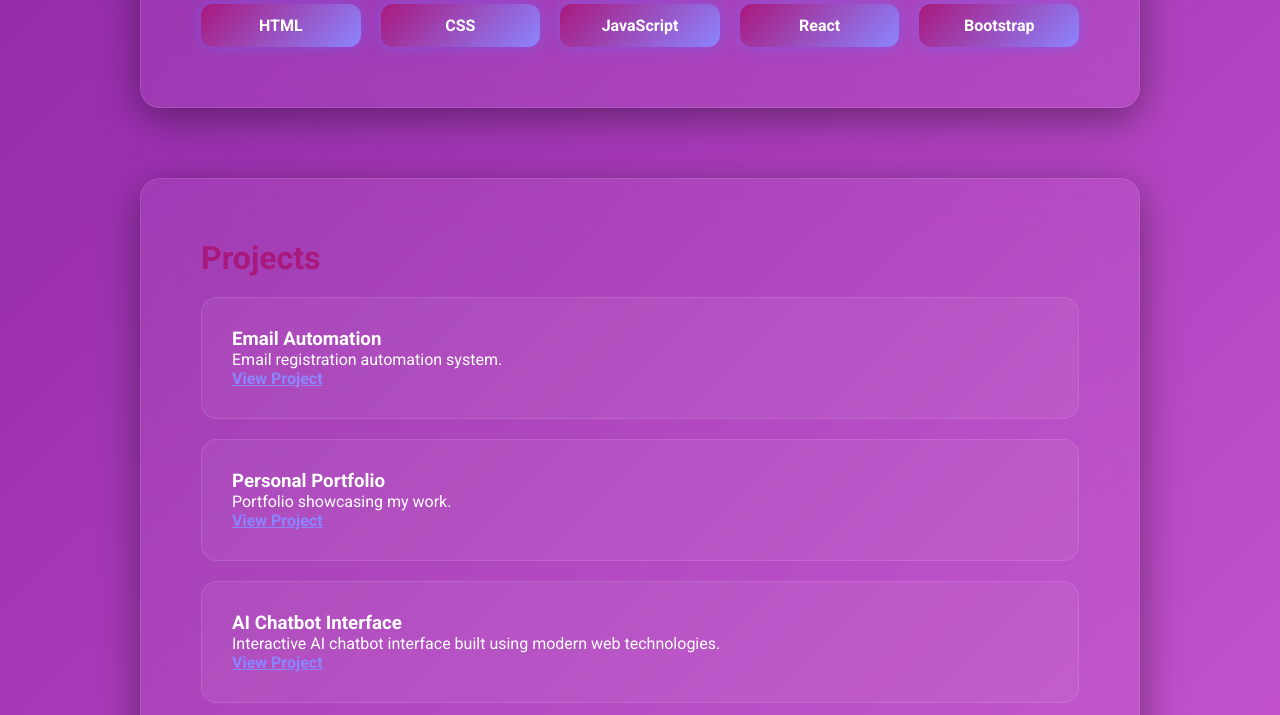
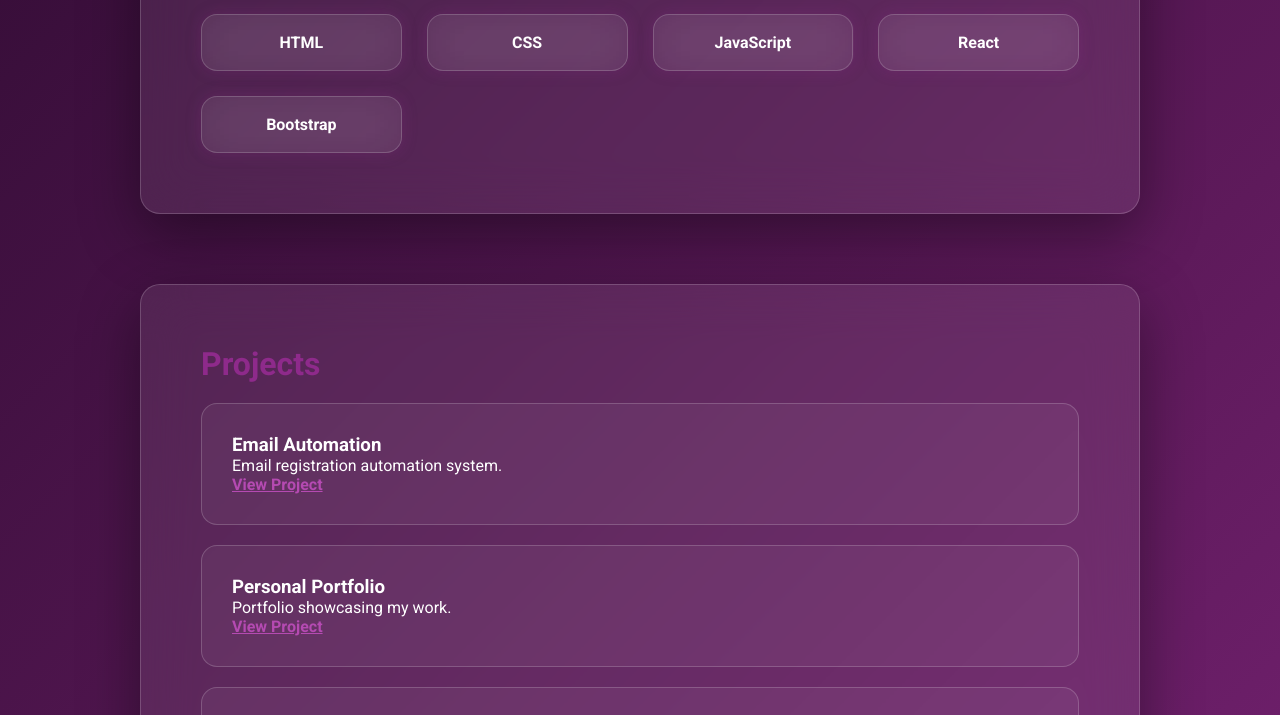
Before and after one commit to tanu-pardhi/portfolio, a plain HTML site: page index.html in a window 1280 px wide. Shown: the part 532-1247 px from the top of the page. Drawn offline with Linux system fonts and the light colour scheme.

Commit message:
Update style.css

```diff
--- a/style.css
+++ b/style.css
@@ -9,31 +9,33 @@ box-sizing:border-box;
 }
 
 /* ============================= */
-/* ROOT COLORS */
+/* ROOT COLORS — ASTERISC PURPLE THEME */
 /* ============================= */
 
 :root{
---primary:#a9187d;
---primary-light:#8b85ff;
---bg-dark:#933593;
---card-bg:rgba(255,255,255,0.05);
---glass-border:rgba(255,255,255,0.1);
+--primary:#8E2A8B;
+--primary-light:#B54AB2;
+--bg-dark:#2B0A2E;
+--card-bg:rgba(255,255,255,0.08);
+--glass-border:rgba(255,255,255,0.18);
+--text-soft:#F3E8FF;
+--shadow:rgba(0,0,0,0.4);
 }
 
 /* ============================= */
-/* BODY — PROFESSIONAL LAYOUT */
+/* BODY */
 /* ============================= */
 
 body{
 font-family:'Roboto',sans-serif;
-background:linear-gradient(135deg,#8921a2,#df69e1);
+background:linear-gradient(135deg,#2B0A2E,#5E1A5B,#8E2A8B);
 color:white;
 scroll-behavior:smooth;
 min-height:100vh;
 }
 
 /* ============================= */
-/* NAVBAR — PROFESSIONAL */
+/* NAVBAR */
 /* ============================= */
 
 nav{
@@ -42,8 +44,8 @@ justify-content:space-between;
 align-items:center;
 padding:20px 60px;
 width:100%;
-background:rgba(0,0,0,0.4);
-backdrop-filter:blur(15px);
+background:rgba(0,0,0,0.25);
+backdrop-filter:blur(18px);
 border-bottom:1px solid var(--glass-border);
 position:sticky;
 top:0;
@@ -67,8 +69,6 @@ border:2px solid var(--primary);
 color:var(--primary);
 letter-spacing:1px;
 }
-
-/* NAV LINKS */
 
 ul{
 display:flex;
@@ -104,7 +104,7 @@ color:var(--primary-light);
 }
 
 /* ============================= */
-/* SECTION LAYOUT — CENTER CARD */
+/* SECTION LAYOUT */
 /* ============================= */
 
 .container{
@@ -115,12 +115,10 @@ padding:60px;
 background:var(--card-bg);
 border-radius:20px;
 border:1px solid var(--glass-border);
-backdrop-filter:blur(20px);
-box-shadow:0 10px 40px rgba(0,0,0,0.4);
-text-align:left; /* professional look */
+backdrop-filter:blur(25px);
+box-shadow:0 20px 60px var(--shadow);
+text-align:left;
 }
-
-/* SECTION SPACING */
 
 section{
 margin-bottom:70px;
@@ -133,27 +131,84 @@ color:var(--primary);
 }
 
 /* ============================= */
-/* SKILLS — GRID (PROFESSIONAL) */
+/* ⭐ SKILLS — ULTRA PREMIUM */
 /* ============================= */
 
 .skills-list{
 display:grid;
-grid-template-columns:repeat(auto-fit,minmax(150px,1fr));
-gap:20px;
+grid-template-columns:repeat(auto-fit,minmax(170px,1fr));
+gap:25px;
+margin-top:30px;
 }
 
 .skill{
-background:linear-gradient(135deg,var(--primary),var(--primary-light));
-padding:12px 25px;
-border-radius:12px;
+position:relative;
+padding:18px 28px;
+border-radius:16px;
 font-weight:600;
-box-shadow:0 0 15px rgba(108,99,255,0.5);
-transition:.3s;
 text-align:center;
+cursor:pointer;
+overflow:hidden;
+background:rgba(255,255,255,0.06);
+border:1px solid var(--glass-border);
+backdrop-filter:blur(20px);
+box-shadow:0 0 15px rgba(142,42,139,0.25);
+transition:all .35s ease;
+}
+
+/* animated glow border */
+.skill::before{
+content:"";
+position:absolute;
+inset:-2px;
+border-radius:16px;
+background:linear-gradient(120deg,
+transparent,
+var(--primary),
+var(--primary-light),
+transparent);
+opacity:0;
+transition:.4s;
+z-index:-1;
+}
+
+/* shine sweep */
+.skill::after{
+content:"";
+position:absolute;
+top:0;
+left:-100%;
+width:100%;
+height:100%;
+background:linear-gradient(
+120deg,
+transparent,
+rgba(255,255,255,0.4),
+transparent
+);
+transition:.6s;
 }
 
 .skill:hover{
-transform:scale(1.08);
+transform:translateY(-10px) scale(1.08);
+background:linear-gradient(135deg,var(--primary),var(--primary-light));
+color:white;
+box-shadow:
+0 0 20px rgba(142,42,139,0.7),
+0 0 40px rgba(142,42,139,0.5),
+0 10px 40px rgba(0,0,0,0.4);
+}
+
+.skill:hover::before{
+opacity:1;
+}
+
+.skill:hover::after{
+left:100%;
+}
+
+.skill span{
+letter-spacing:1px;
 }
 
 /* ============================= */
@@ -171,7 +226,7 @@ transition:.3s;
 
 .project-card:hover{
 transform:translateY(-8px);
-box-shadow:0 0 30px rgba(108,99,255,0.4);
+box-shadow:0 10px 40px rgba(142,42,139,0.35);
 }
 
 .project-card a{
@@ -198,7 +253,7 @@ max-width:400px;
 padding:14px;
 border-radius:10px;
 border:1px solid var(--glass-border);
-background:rgba(255,255,255,0.05);
+background:rgba(255,255,255,0.08);
 color:white;
 font-size:15px;
 outline:none;
@@ -214,8 +269,6 @@ resize:none;
 border:1px solid var(--primary);
 box-shadow:0 0 10px var(--primary);
 }
-
-/* BUTTON */
 
 #contact-form button{
 background:linear-gradient(135deg,var(--primary),var(--primary-light));
@@ -274,7 +327,7 @@ text-align:center;
 padding:25px;
 margin-top:60px;
 width:100%;
-background:rgba(0,0,0,0.4);
+background:rgba(0,0,0,0.25);
 border-top:1px solid var(--glass-border);
 }
 
```
